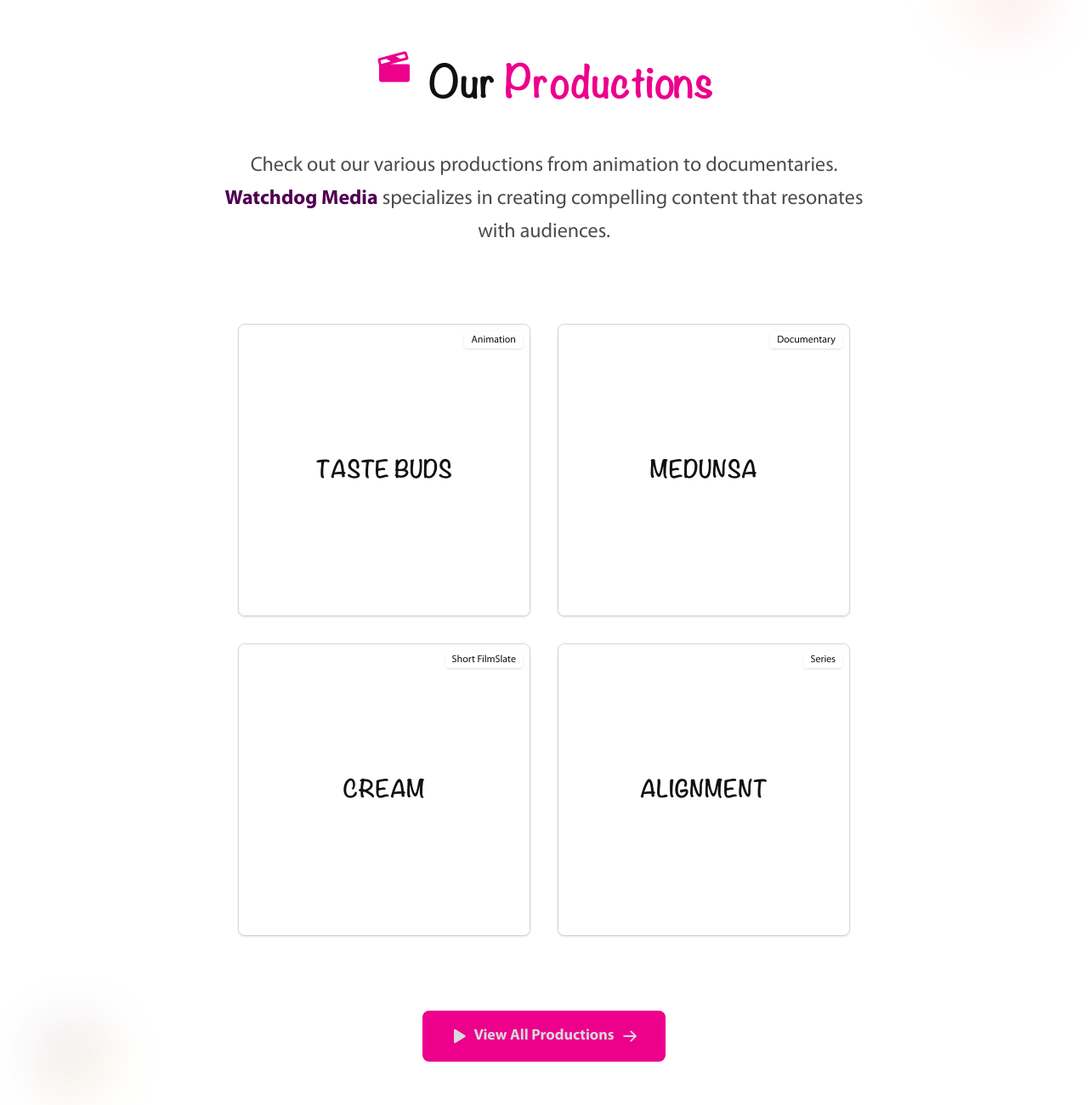
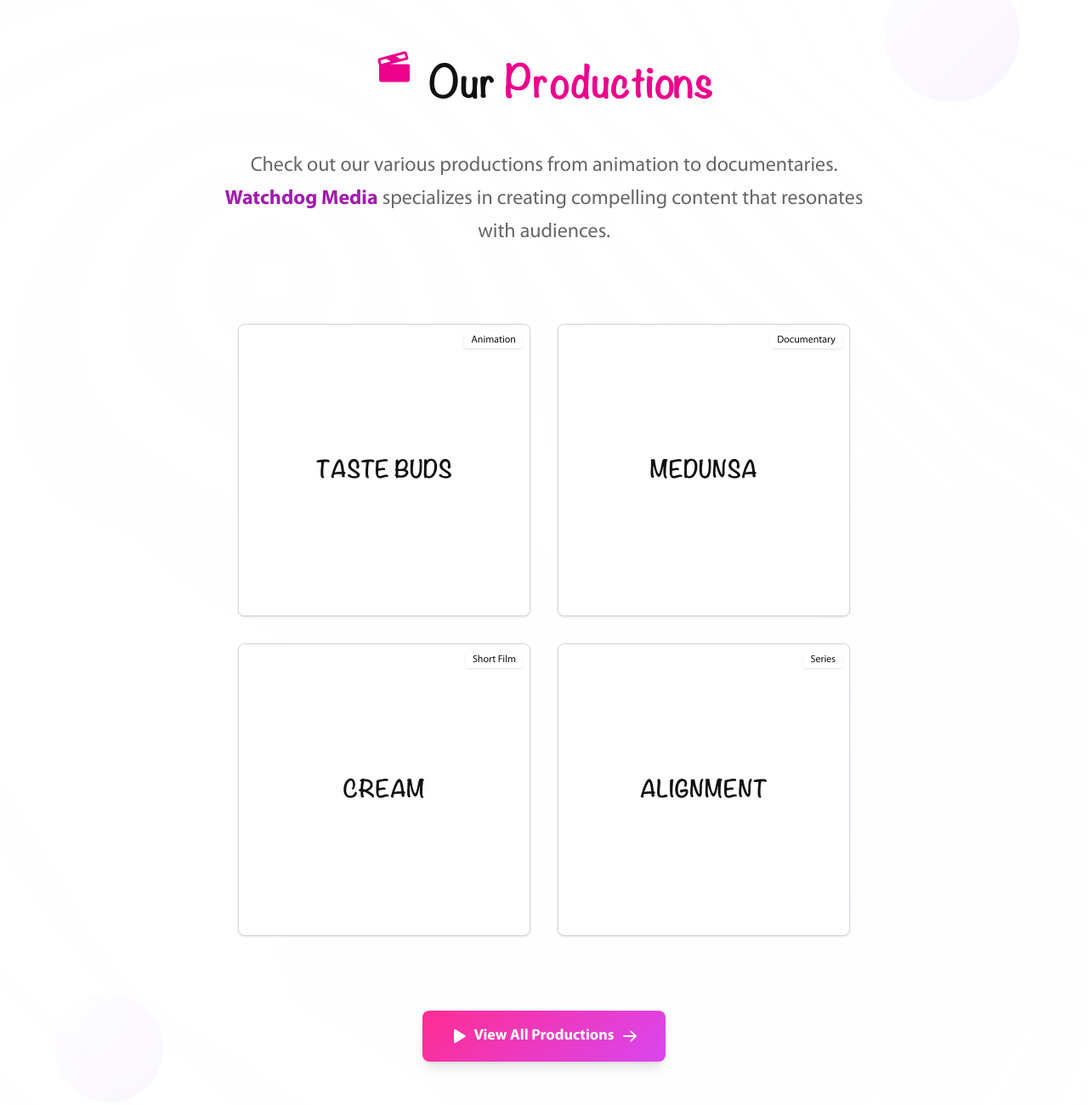
Before and after one commit to Psyfo/watchdog-media-website, a Next.js app: page / in a window 1280 px wide. Shown: the part 6210-7510 px from the top of the page at 85% size. Built offline with nearby package versions, Linux system fonts and the light colour scheme.

Commit message:
fix: enhance ProductionsSection with improved animations, refined styles, and updated background elements for better visual impact

```diff
--- a/src/app/components/productions-section.tsx
+++ b/src/app/components/productions-section.tsx
@@ -15,22 +15,23 @@ const ProductionsSection: React.FC = () => {
       opacity: 1,
       transition: {
         staggerChildren: 0.2,
-        delayChildren: 0.3,
+        delayChildren: 0.4,
       },
     },
   };
 
   const itemVariants: Variants = {
-    hidden: { opacity: 0, y: 60, scale: 0.9 },
+    hidden: { opacity: 0, y: 80, scale: 0.8, rotateX: -15 },
     visible: {
       opacity: 1,
       y: 0,
       scale: 1,
+      rotateX: 0,
       transition: {
         type: 'spring',
         stiffness: 100,
         damping: 15,
-        duration: 0.8,
+        duration: 1.2,
       },
     },
   };
@@ -40,54 +41,90 @@ const ProductionsSection: React.FC = () => {
       ref={ref}
       className='relative flex flex-col items-center bg-white px-6 py-20 md:py-32 overflow-hidden text-center'
     >
-      {/* Background Elements */}
-      <motion.div
-        className='top-10 right-10 absolute bg-gradient-to-br from-[var(--wd-yellow)]/10 to-[var(--wd-magenta)]/10 blur-xl rounded-full w-32 h-32'
-        animate={{
-          scale: [1, 1.2, 1],
-          x: [0, 20, 0],
-        }}
-        transition={{
-          duration: 8,
-          repeat: Infinity,
-          ease: 'easeInOut',
+      {/* Soft Background Elements */}
+      <div
+        className='absolute inset-0 opacity-6'
+        style={{
+          background: `
+            radial-gradient(circle at 25% 30%, var(--wd-lilac-100) 0%, transparent 60%),
+            radial-gradient(circle at 75% 70%, var(--wd-lilac-200) 0%, transparent 60%),
+            linear-gradient(45deg, var(--wd-lilac-50) 0%, transparent 70%)
+          `,
         }}
       />
+
+      {/* Floating Shapes */}
       <motion.div
-        className='bottom-20 left-10 absolute bg-gradient-to-br from-[var(--wd-plum)]/10 to-[var(--wd-yellow)]/10 blur-xl rounded-full w-24 h-24'
-        animate={{
-          scale: [1, 1.3, 1],
-          y: [0, -15, 0],
-        }}
-        transition={{
-          duration: 6,
-          repeat: Infinity,
-          ease: 'easeInOut',
-          delay: 2,
-        }}
+        className='top-20 right-20 absolute opacity-15 rounded-full w-40 h-40'
+        style={{ background: 'var(--wd-gradient-soft)' }}
+        initial={{ opacity: 0, scale: 0.5 }}
+        animate={
+          isInView ? { opacity: 0.15, scale: 1 } : { opacity: 0, scale: 0.5 }
+        }
+        transition={{ duration: 1.5, delay: 0.5, ease: 'easeOut' }}
+      />
+      <motion.div
+        className='bottom-20 left-16 absolute opacity-12 rounded-full w-32 h-32'
+        style={{ background: 'var(--wd-gradient-elegant)' }}
+        initial={{ opacity: 0, scale: 0.3 }}
+        animate={
+          isInView ? { opacity: 0.12, scale: 1 } : { opacity: 0, scale: 0.3 }
+        }
+        transition={{ duration: 1.8, delay: 0.8, ease: 'easeOut' }}
       />
 
       <div className='z-10 relative mx-auto max-w-6xl'>
         {/* Header */}
         <motion.div
-          initial={{ opacity: 0, y: 60 }}
-          animate={isInView ? { opacity: 1, y: 0 } : { opacity: 0, y: 60 }}
-          transition={{ duration: 0.8, ease: 'easeOut' }}
+          initial={{ opacity: 0, y: 80 }}
+          animate={isInView ? { opacity: 1, y: 0 } : { opacity: 0, y: 80 }}
+          transition={{
+            duration: 1.2,
+            ease: [0.25, 0.46, 0.45, 0.94],
+            type: 'spring',
+            stiffness: 100,
+            damping: 20,
+          }}
           className='mb-16'
         >
           <div className='flex justify-center items-center gap-4 mb-6'>
-            <FilmSlateIcon
-              size={48}
-              weight='fill'
-              className='text-[var(--wd-magenta)]'
-            />
+            <motion.div
+              initial={{ scale: 0, rotate: -180 }}
+              animate={
+                isInView ? { scale: 1, rotate: 0 } : { scale: 0, rotate: -180 }
+              }
+              transition={{
+                duration: 0.8,
+                delay: 0.2,
+                type: 'spring',
+                stiffness: 200,
+              }}
+            >
+              <FilmSlateIcon
+                size={48}
+                weight='fill'
+                className='text-[var(--wd-magenta-600)]'
+              />
+            </motion.div>
             <h2 className='font-noteworthy font-bold text-[var(--wd-text)] text-4xl md:text-5xl lg:text-6xl leading-tight'>
-              Our <span className='text-[var(--wd-magenta)]'>Productions</span>
+              Our{' '}
+              <motion.span
+                className='text-[var(--wd-magenta-600)]'
+                initial={{ opacity: 0, scale: 0.8 }}
+                animate={
+                  isInView
+                    ? { opacity: 1, scale: 1 }
+                    : { opacity: 0, scale: 0.8 }
+                }
+                transition={{ duration: 0.8, delay: 0.4 }}
+              >
+                Productions
+              </motion.span>
             </h2>
           </div>
-          <p className='mx-auto max-w-3xl font-myriad text-[var(--wd-slate)] text-lg md:text-xl lg:text-2xl leading-relaxed'>
+          <p className='mx-auto max-w-3xl font-myriad text-[var(--wd-slate-700)] text-lg md:text-xl lg:text-2xl leading-relaxed'>
             Check out our various productions from animation to documentaries.
-            <span className='font-semibold text-[var(--wd-plum)]'>
+            <span className='font-semibold text-[var(--wd-plum-700)]'>
               {' '}
               Watchdog Media
             </span>{' '}
@@ -110,7 +147,7 @@ const ProductionsSection: React.FC = () => {
             <ProductionItem name='Medunsa' category='Documentary' delay={0} />
           </motion.div>
           <motion.div variants={itemVariants}>
-            <ProductionItem name='Cream' category='Short FilmSlate' delay={0} />
+            <ProductionItem name='Cream' category='Short Film' delay={0} />
           </motion.div>
           <motion.div variants={itemVariants}>
             <ProductionItem name='Alignment' category='Series' delay={0} />
@@ -119,17 +156,35 @@ const ProductionsSection: React.FC = () => {
 
         {/* Call to Action */}
         <motion.div
-          initial={{ opacity: 0, scale: 0.8 }}
+          initial={{ opacity: 0, scale: 0.8, y: 60 }}
           animate={
-            isInView ? { opacity: 1, scale: 1 } : { opacity: 0, scale: 0.8 }
+            isInView
+              ? { opacity: 1, scale: 1, y: 0 }
+              : { opacity: 0, scale: 0.8, y: 60 }
           }
-          transition={{ duration: 0.8, delay: 0.8, ease: 'easeOut' }}
+          transition={{
+            duration: 1,
+            delay: 1,
+            ease: 'easeOut',
+            type: 'spring',
+            stiffness: 120,
+            damping: 20,
+          }}
           className='mt-16'
         >
           <motion.a
             href='/productions'
-            className='group inline-flex justify-center items-center bg-[var(--wd-magenta)] hover:bg-[var(--wd-plum)] px-8 py-4 rounded-lg w-full sm:w-auto font-myriad font-bold !text-[var(--wd-silver)] text-lg transition-all duration-300'
-            whileHover={{ scale: 1.05, y: -2 }}
+            className='group inline-flex items-center shadow-lg px-8 py-4 rounded-lg font-myriad font-bold text-lg transition-all duration-300'
+            style={{
+              background:
+                'linear-gradient(135deg, var(--wd-magenta-500) 0%, var(--wd-plum-500) 100%)',
+              color: 'white',
+            }}
+            whileHover={{
+              scale: 1.05,
+              y: -3,
+              boxShadow: '0 20px 40px rgba(236, 0, 140, 0.3)',
+            }}
             whileTap={{ scale: 0.98 }}
           >
             <PlayIcon size={20} weight='fill' className='mr-2' />
```
